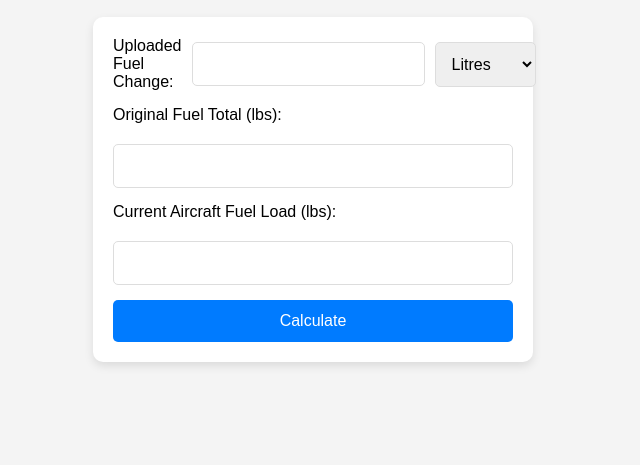
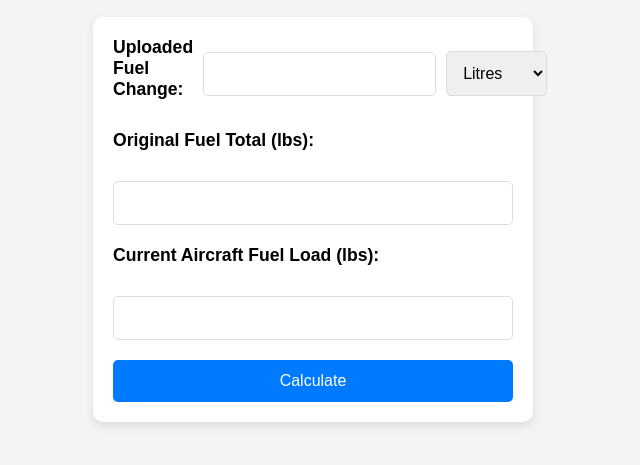
Before and after one commit to tyreldelrosario/Fuel-Verification, a plain HTML site: page index.html in a window 1280 px wide. Shown: the part 57-522 px from the top of the page, without its empty margins (327-967 px from the left). Drawn offline with Linux system fonts and the light colour scheme.

Commit message:
Update styles.css

```diff
--- a/styles.css
+++ b/styles.css
@@ -24,7 +24,7 @@ form {
     flex-direction: column;
     width: 100%;
     max-width: 400px; /* Max width for larger screens */
-    gap: 15px;
+    gap: 20px;
     background-color: white;
     padding: 20px;
     border-radius: 10px;
@@ -32,8 +32,10 @@ form {
 }
 
 label {
-    font-size: 1em;
-    margin-bottom: 5px;
+    font-size: 1.1em;
+    margin-bottom: 10px;
+    font-weight: bold;
+    text-align: left;
 }
 
 input, select, button {
@@ -79,10 +81,6 @@ button:hover {
     width: 100%;
 }
 
-.fuel-change-container label {
-    margin-bottom: 0; /* Remove bottom margin for label */
-}
-
 .fuel-change-container input,
 .fuel-change-container select {
     width: auto; /* Allow input and select to adjust width based on content */
@@ -107,7 +105,7 @@ button:hover {
     }
 
     label {
-        font-size: 0.95em;
+        font-size: 1em;
     }
 
     input, select, button {
```
